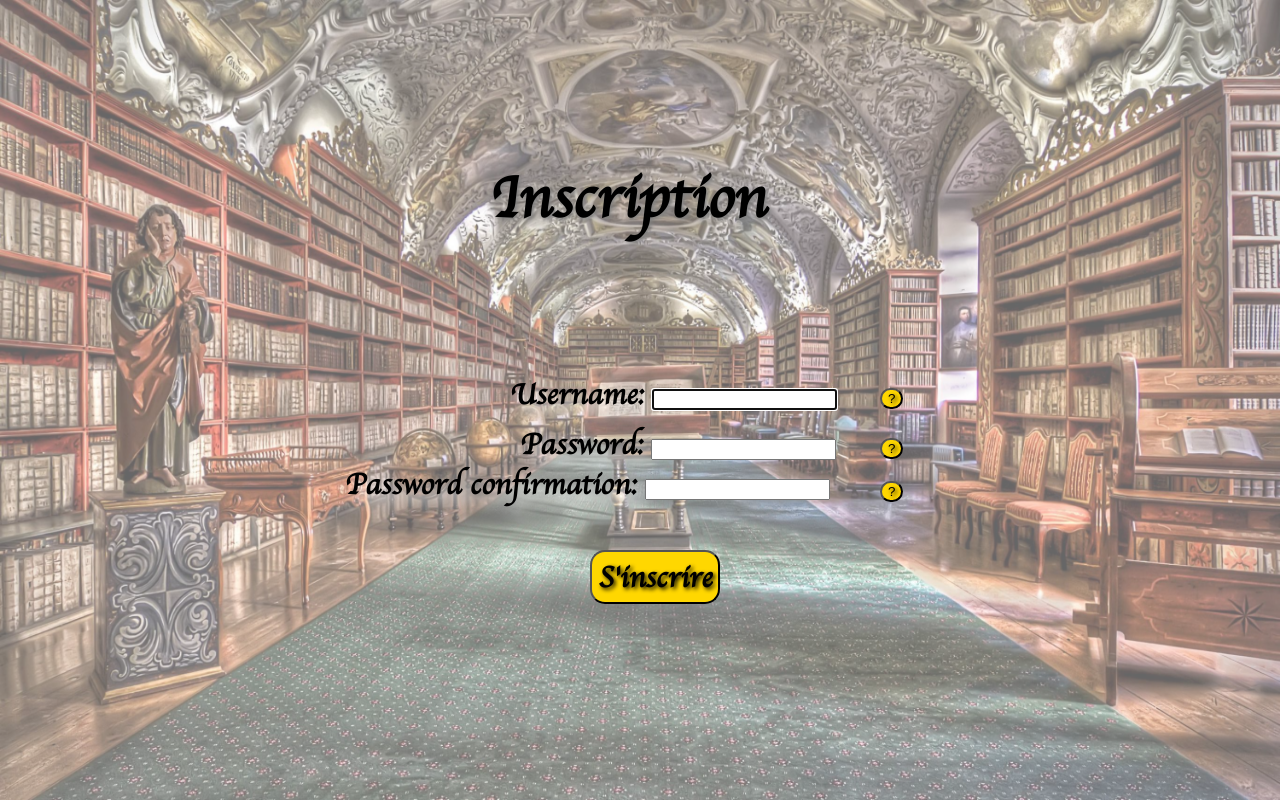
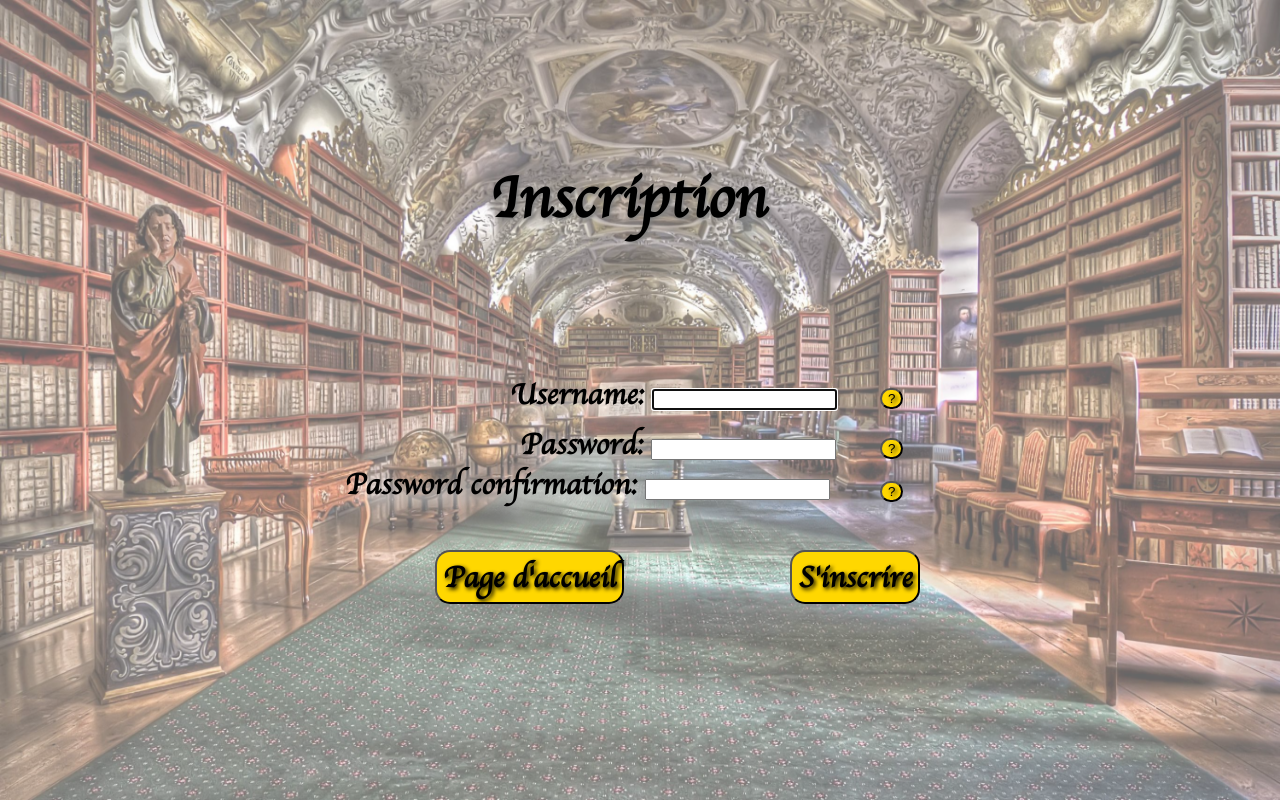
Before and after one commit to oliviersamin/P9_Developpez-une-application-Web-en-utilisant-Django, a Django app: page /base_app/signup/ in a window 1280 px wide. Run offline with Django 3.2, Linux system fonts and the light colour scheme.

Commit message:
new features: add a home page button to the login and signup pages

```diff
--- a/LITReview/LITReview/settings.py
+++ b/LITReview/LITReview/settings.py
@@ -131,6 +131,6 @@ STATIC_URL = '/static/'
 
 DEFAULT_AUTO_FIELD = 'django.db.models.BigAutoField'
 
-LOGIN_REDIRECT_URL = '/base_app/flux.html'
+LOGIN_REDIRECT_URL = '/base_app/feed.html'
 LOGOUT_REDIRECT_URL = '/'
 SIGNUP_REDIRECT_URL = '/base_app/login.html'
--- a/LITReview/LITReview/urls.py
+++ b/LITReview/LITReview/urls.py
@@ -24,7 +24,7 @@ urlpatterns = [
     path('base_app/', include('accounts.urls')),  # signup
     path('base_app/', include('django.contrib.auth.urls')),  # loggin
     url(r'^$', views.home),
-    url(r'^base_app/index.html$', views.index, name="flux"),
+    # url(r'^base_app/feed.html$', views.feed, name="feed"),
     url(r'^base_app/', include('base_app.urls')),
     # url(r'^$', views.index, name="flux")
 ]
--- a/LITReview/base_app/static/base_app/stylesheets/signup.css
+++ b/LITReview/base_app/static/base_app/stylesheets/signup.css
@@ -98,7 +98,7 @@ h2{
     font-family: 'Apple Chancery';
     font-weight: bold;
     position: absolute;
-    left: 590px;
+    left: 790px;
     top: 550px;
     border-radius: 15px;
     color: black;
@@ -127,3 +127,25 @@ h2{
     font-size: 22px;
 
 }
+
+.back_home{
+    font-family: 'Apple Chancery';
+    font-weight: bold;
+    position: absolute;
+    left: 435px;
+    top: 550px;
+    border-radius: 15px;
+    color: black;
+    background: gold;
+    font-size: 30px;
+    text-shadow: 2px 2px 4px black;
+
+}
+
+.back_home:hover{
+    background: grey;
+}
+#home{
+    color: black;
+    text-decoration: none;
+}
--- a/LITReview/base_app/templates/base_app/flux.html
+++ b/LITReview/base_app/templates/base_app/feed.html
@@ -1,5 +1,4 @@
 {% extends 'base_app/base.html' %}
-
 {% block flux-posts %}
     {% for post in posts %}
         {% if post.content_type == 'TICKET'%}
--- a/LITReview/base_app/templates/registration/signup.html
+++ b/LITReview/base_app/templates/registration/signup.html
@@ -9,12 +9,6 @@
 <body>
 <img src="{% static 'base_app/images/fond_bibli_resized.png' %}" alt="" class="background">
 <h2>Inscription</h2>
-<!--<form class="form" method="post">-->
-<!--  {% csrf_token %}-->
-<!--  <div class="input">{{ form.as_p }}</div>-->
-<!--  <button id="signup" type="submit">S'inscrire</button>-->
-<!--</form>-->
-
 <form method="post">
     {% csrf_token %}
     {% for error in form.errors.values %}
@@ -55,5 +49,6 @@
     </div>
     <button class="validation-button" type="submit">S'inscrire</button>
 </form>
+<button class="back_home"><a id="home" href="../../">Page d'accueil</a></button>
 </body>
 </html>
--- a/LITReview/base_app/urls.py
+++ b/LITReview/base_app/urls.py
@@ -20,6 +20,6 @@ from . import views
 from .views import SignUpView
 
 urlpatterns = [
-    url(r'/', views.index, name="flux"),
+    url(r'/', views.feed, name="feed"),
     url('signup/', SignUpView.as_view(), name='signup'),
 ]
```
Also changed, not shown: LITReview/base_app/filter_viewable_posts.py (added, +10 -0 lines), LITReview/base_app/static/base_app/stylesheets/feed.css (renamed from LITReview/base_app/static/base_app/stylesheets/style.css, +32 -6 lines), LITReview/base_app/static/base_app/stylesheets/loggin.css (+23 -1 lines), LITReview/base_app/templates/base_app/base.html (+5 -3 lines), LITReview/base_app/templates/registration/login.html (+2 -12 lines), LITReview/base_app/views.py (+4 -6 lines).
